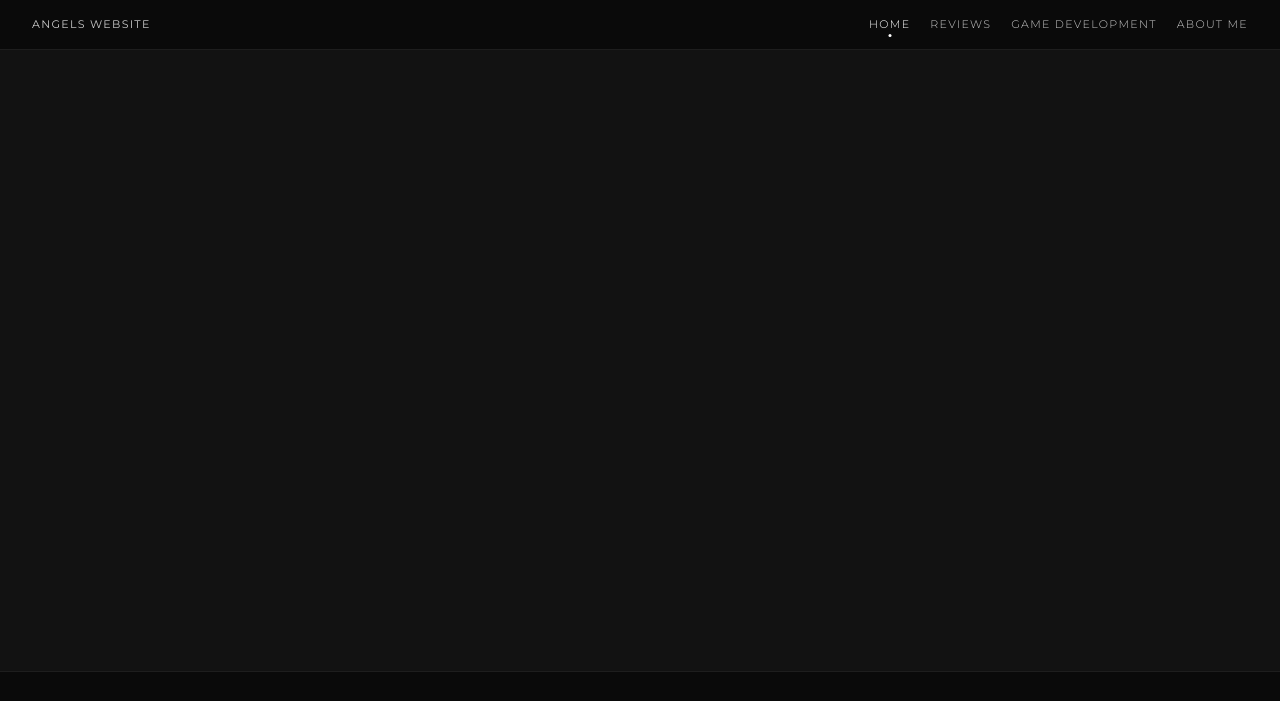
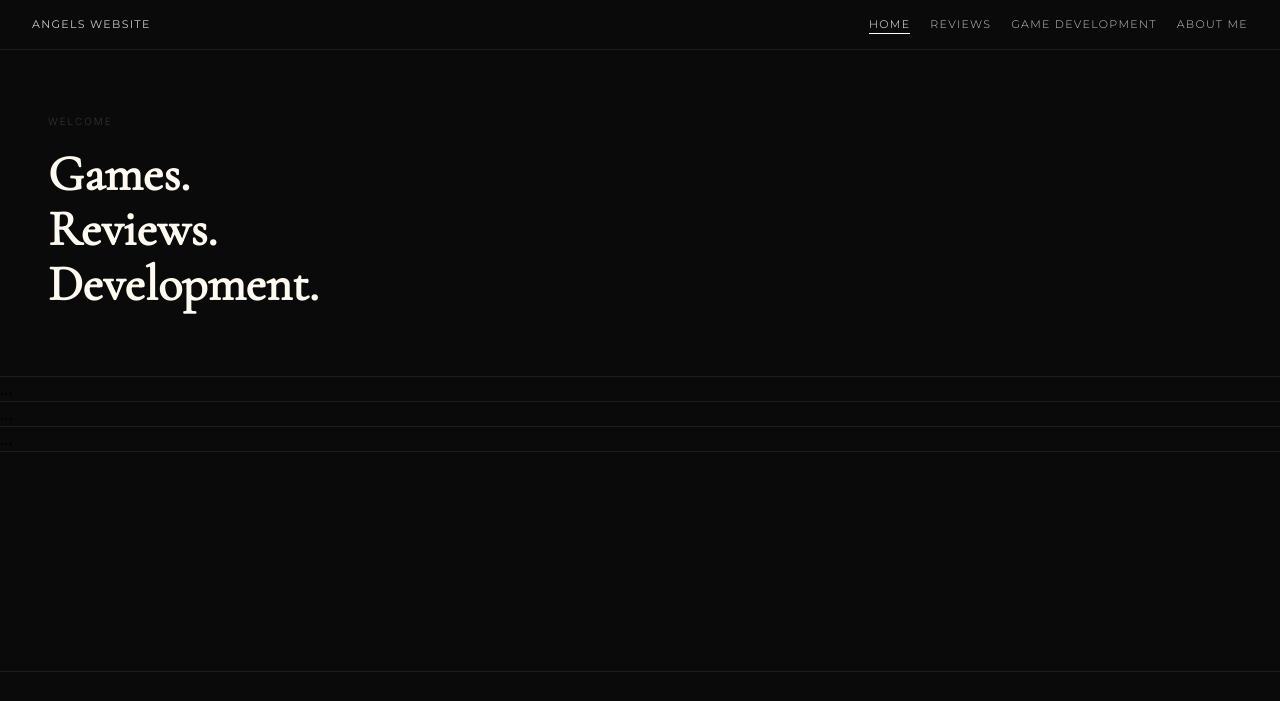
Before and after one commit to McLovinTech/Angels-Reviews, a plain HTML site: page html-files/index.html in a window 1280 px wide. Shown: the top 701 px of the page. Drawn offline with nearby package versions, Linux system fonts and the light colour scheme.

Commit message:
starting on index

```diff
--- a/css-files/global.css
+++ b/css-files/global.css
@@ -6,21 +6,15 @@
   padding: 0;
   box-sizing: border-box;
 }
+nav a {
+  color: #555;
+}
+
 nav a.active {
   color: #ffffff;
-  position: relative;
-}
-
-nav a.active::after {
-  content: '';
-  position: absolute;
-  bottom: -6px;
-  left: 50%;
-  transform: translateX(-50%);
-  width: 3px;
-  height: 3px;
-  background: #ffffff;
-  border-radius: 50%;
+  color: #ffffff;
+  border-bottom: 1px solid #ffffff;
+  padding-bottom: 2px;
 }
 .navbar {
   display: flex;
@@ -176,7 +170,7 @@ body {
   min-height: 100vh;
   display: flex;
   flex-direction: column;
-  background-color: #121212;
+  background-color: #0a0a0a;
 }
 
 main {
--- a/css-files/index-style.css
+++ b/css-files/index-style.css
@@ -0,0 +1,31 @@
+* { margin: 0; padding: 0; box-sizing: border-box;
+}
+#hero {
+    border-bottom: 1px solid #1e1e1e;
+    font-family: 'Cormorant Garamond', serif;
+    color:floralwhite;
+    font-size: 50px;
+    font-weight: 800;
+}
+.hero-heading{
+    line-height: 1.1;
+    padding: 64px 48px;
+}
+.hero-welcome{
+    font-size:10px;
+    color: rgb(52, 52, 52);
+    font-family: Inter;
+    font-weight: 120;
+    letter-spacing: 2px;
+    padding: 64px 48px;
+    margin-bottom: -110px;
+}
+#latest-reviews {
+    border-bottom: 1px solid #1e1e1e;
+}
+#dev-log {
+    border-bottom: 1px solid #1e1e1e;
+}
+#about-strip {
+    border-bottom: 1px solid #1e1e1e;
+}
--- a/html-files/index.html
+++ b/html-files/index.html
@@ -20,7 +20,18 @@
       </ul>
     </nav>
     <!-- Main Content -->
-    <main></main>
+    <main>
+      <section id="hero">
+        <div class="hero-welcome">WELCOME</div>
+        <div class="hero-heading">
+          Games.<br />Reviews.<br />Development.<br />
+        </div>
+      </section>
+
+      <section id="latest-reviews">...</section>
+      <section id="dev-log">...</section>
+      <section id="about-strip">...</section>
+    </main>
     <!--Footer-->
     <footer>
       <div class="footer-left">
```
